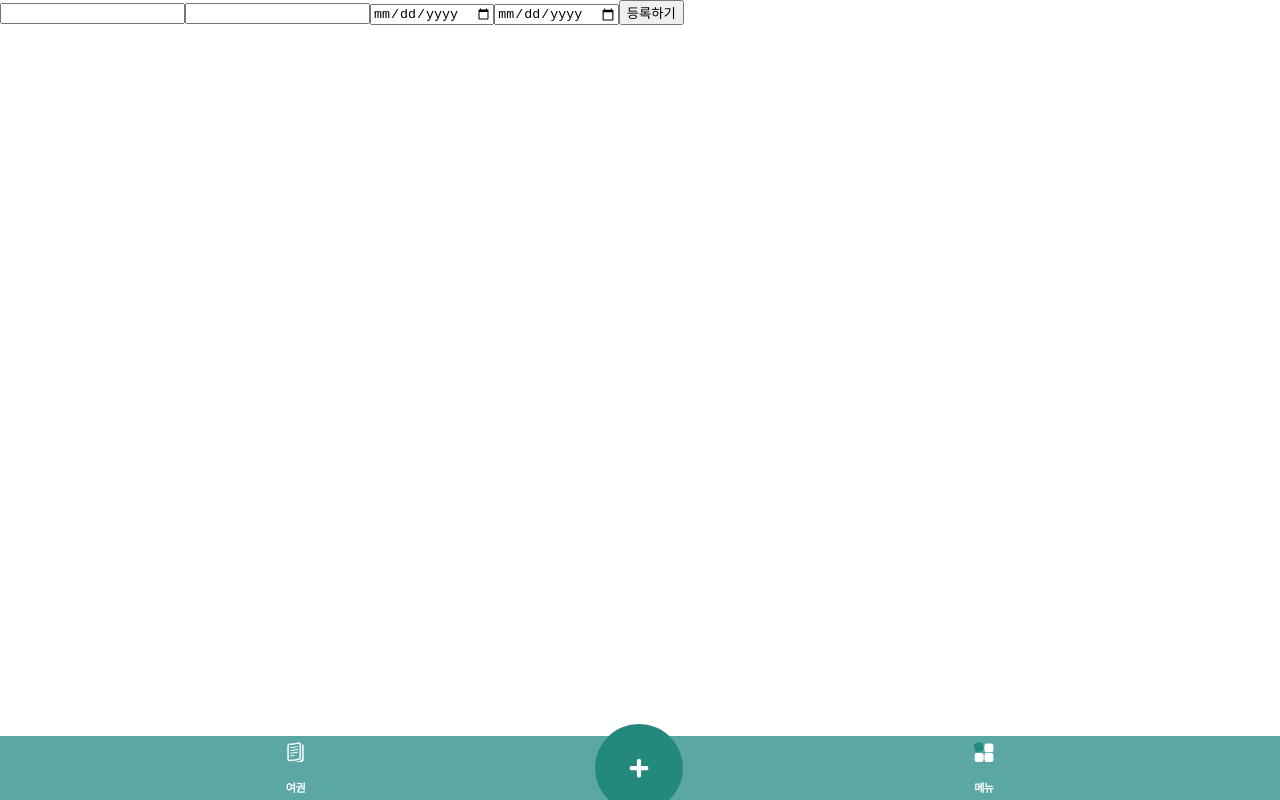
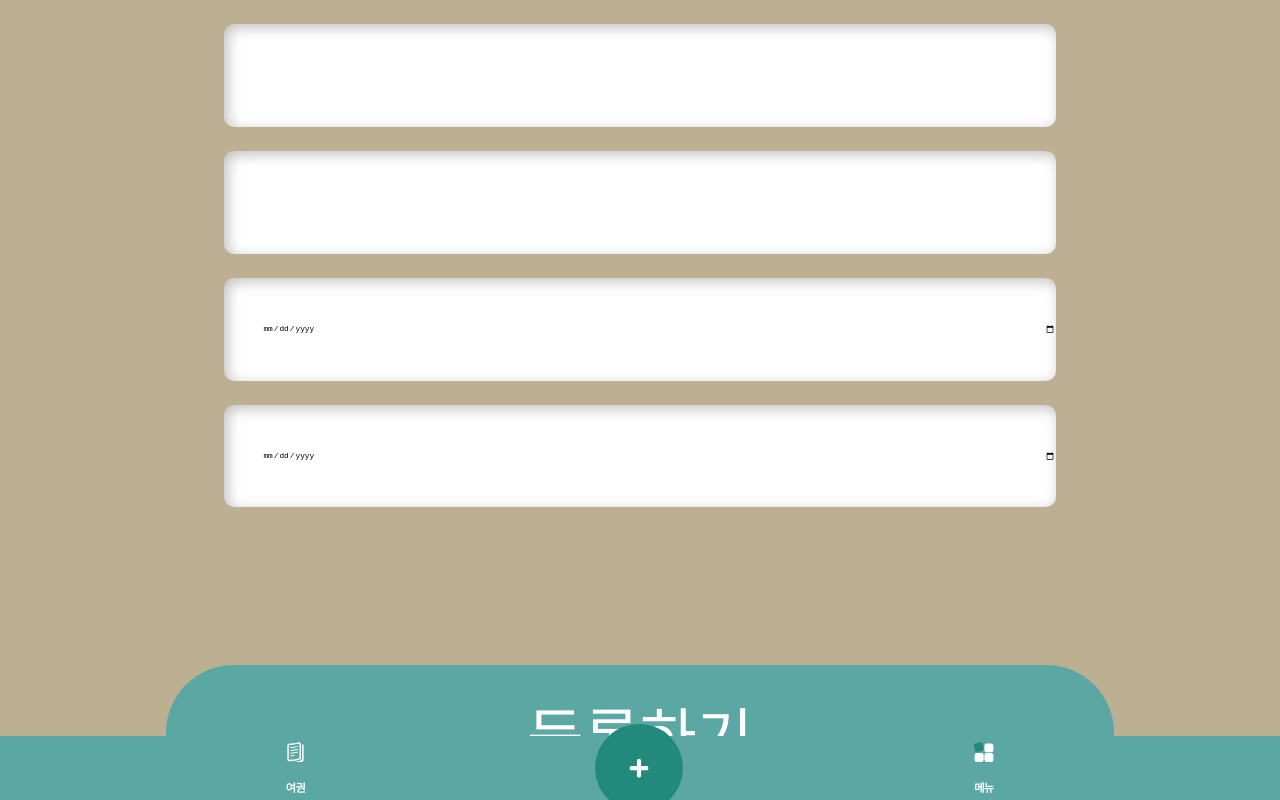
Before and after one commit to hackertoneTeam/hackertone-front, a React (Create React App) app: page /visa/register in a window 1280 px wide. Built offline with nearby package versions, Linux system fonts and the light colour scheme; a web font is replaced by a local one.

Commit message:
[ENH] 수정

```diff
--- a/src/views/imageRegister/ImageRegisterPage.js
+++ b/src/views/imageRegister/ImageRegisterPage.js
@@ -1,12 +1,11 @@
 import style from './ImageRegisterPage.module.css'
 import {getImageUriApi, uploadImage} from "../../apis/trip";
 import {useForm} from "react-hook-form";
-import {useState} from "react";
+import {useEffect, useState} from "react";
 import axios from "axios";
 import exifr from 'exifr';
 import {useLocation, useParams} from "react-router-dom";
 import FooterLayout from "../../commons/layouts/FooterLayout";
-
 
 const ImageRegisterPage = () => {
   const { register, handleSubmit } = useForm();
@@ -43,7 +42,7 @@ const ImageRegisterPage = () => {
     const uploadFile = e.target.files[0]
     formData.append('file', uploadFile)// key, value
     console.log(uploadUrl)
-    axios.post(uploadUrl ,
+    axios.put(uploadUrl ,
       formData,
       {
         headers: {
@@ -104,6 +103,9 @@ const ImageRegisterPage = () => {
         <form onSubmit={handleSubmit(onSubmit)}>
             <h1>추억 올리기</h1>
           <div className={style.fileContainer}>
+            {uploadPhotoList.map(item => {
+              return (<img src={item.download_url} alt=""/>)
+            })}
             <label htmlFor="file1">+</label>
             <label htmlFor="file2">+</label>
             <label htmlFor="file3">+</label>
--- a/src/views/visaRegister/VisaRegisterPage.js
+++ b/src/views/visaRegister/VisaRegisterPage.js
@@ -27,7 +27,7 @@ const VisaRegisterPage = () => {
   }
   return (
     <>
-      <main>
+      <main className={style.visaRegister}>
         <form onSubmit={handleSubmit(onSubmit)}>
           <input type="text" {...register("name", { required: true })} />
           {errors.name && <span>This field is required</span>}
--- a/src/views/visaRegister/VisaRegisterPage.module.css
+++ b/src/views/visaRegister/VisaRegisterPage.module.css
@@ -0,0 +1,44 @@
+.visaRegister form {
+  display: flex;
+  justify-content: center;
+  align-items: center;
+  flex-direction: column;
+  background-color: #BDB092;
+  height: 100vh;
+}
+
+input[type=text] {
+  width: 65vw;
+  height: 10.67vw;
+  margin-top: 3vh;
+  padding-left: 3vw;
+  border-radius: 0.8vw;
+  font-size: 0.6em;
+  border: none;
+  box-sizing: border-box;
+  box-shadow: inset 0.27vw 0.27vw 1.07vw 0vw #00000040;
+
+}
+input[type=date] {
+  width: 65vw;
+  height: 10.67vw;
+  margin-top: 3vh;
+  padding-left: 3vw;
+  border-radius: 0.8vw;
+  font-size: 0.6em;
+  border: none;
+  box-sizing: border-box;
+  box-shadow: inset 0.27vw 0.27vw 1.07vw 0vw #00000040;
+}
+
+input[type=submit] {
+  margin-top: 12.33vw;
+  width: 74vw;
+  height: 14vw;
+  color: white;
+  font-family: yg-jalnan, Serif;
+  background-color: var(--main-color);
+  border: 0;
+  border-radius: 8vw;
+  font-size: 4.8vw;
+}
```
